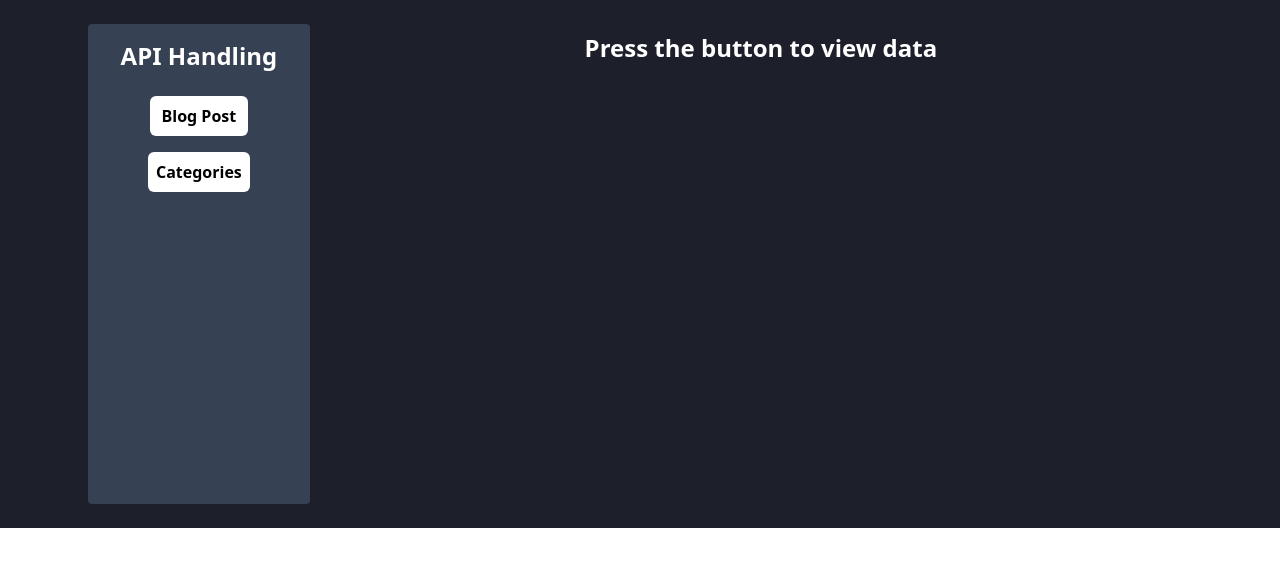
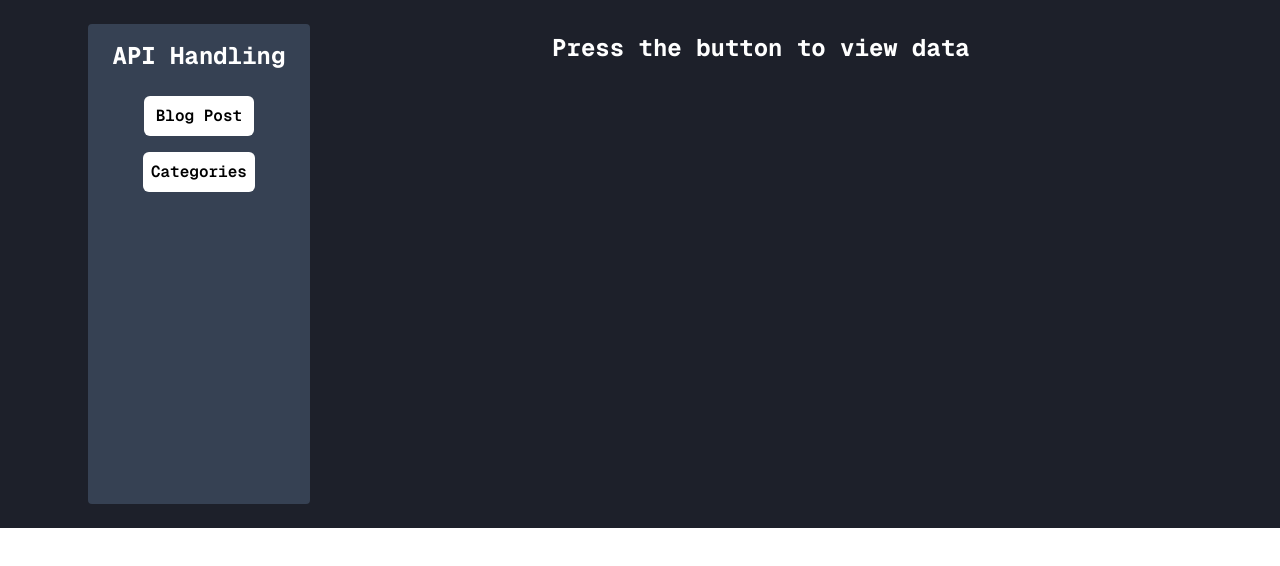
Before and after one commit to JAHIDUL456/Next_js_deep_mind_labs, a Next.js app: page /api_calling in a window 1280 px wide. Shown: the top 566 px of the page. Built offline with nearby package versions, Linux system fonts and the light colour scheme.

Commit message:
last update

```diff
--- a/app/api_calling/page.js
+++ b/app/api_calling/page.js
@@ -7,7 +7,7 @@ import { MdOutlineDelete } from "react-icons/md";
 
 
 
-const page = () => {
+const Page = () => {
 
     const [data, setdata]=useState([]);
     const [type, settype]=useState('');
@@ -114,4 +114,4 @@ const page = () => {
   )
 }
 
-export default page
+export default Page
--- a/app/layout.js
+++ b/app/layout.js
@@ -2,13 +2,13 @@ import { Geist, Geist_Mono } from "next/font/google";
 import "./globals.css";
 
 const geistSans = Geist({
-  variable: "--font-geist-sans",
   subsets: ["latin"],
+  display: "swap",
 });
 
 const geistMono = Geist_Mono({
-  variable: "--font-geist-mono",
   subsets: ["latin"],
+  display: "swap",
 });
 
 export const metadata = {
@@ -19,7 +19,7 @@ export const metadata = {
 export default function RootLayout({ children }) {
   return (
     <html lang="en">
-      <body className={`${geistSans.variable} ${geistMono.variable}`}>
+      <body className={`${geistSans.className} ${geistMono.className}`}>
         {children}
       </body>
     </html>
```
